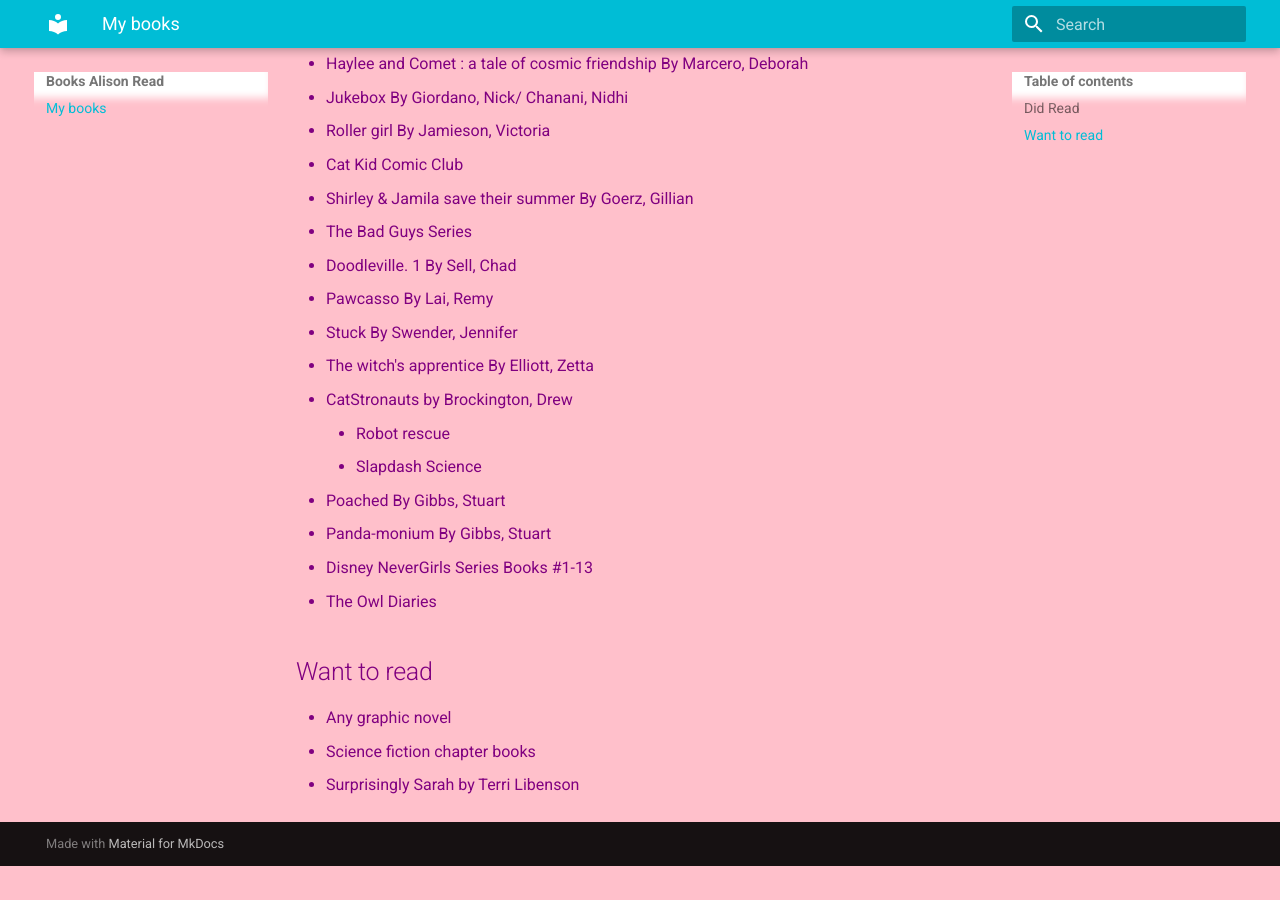
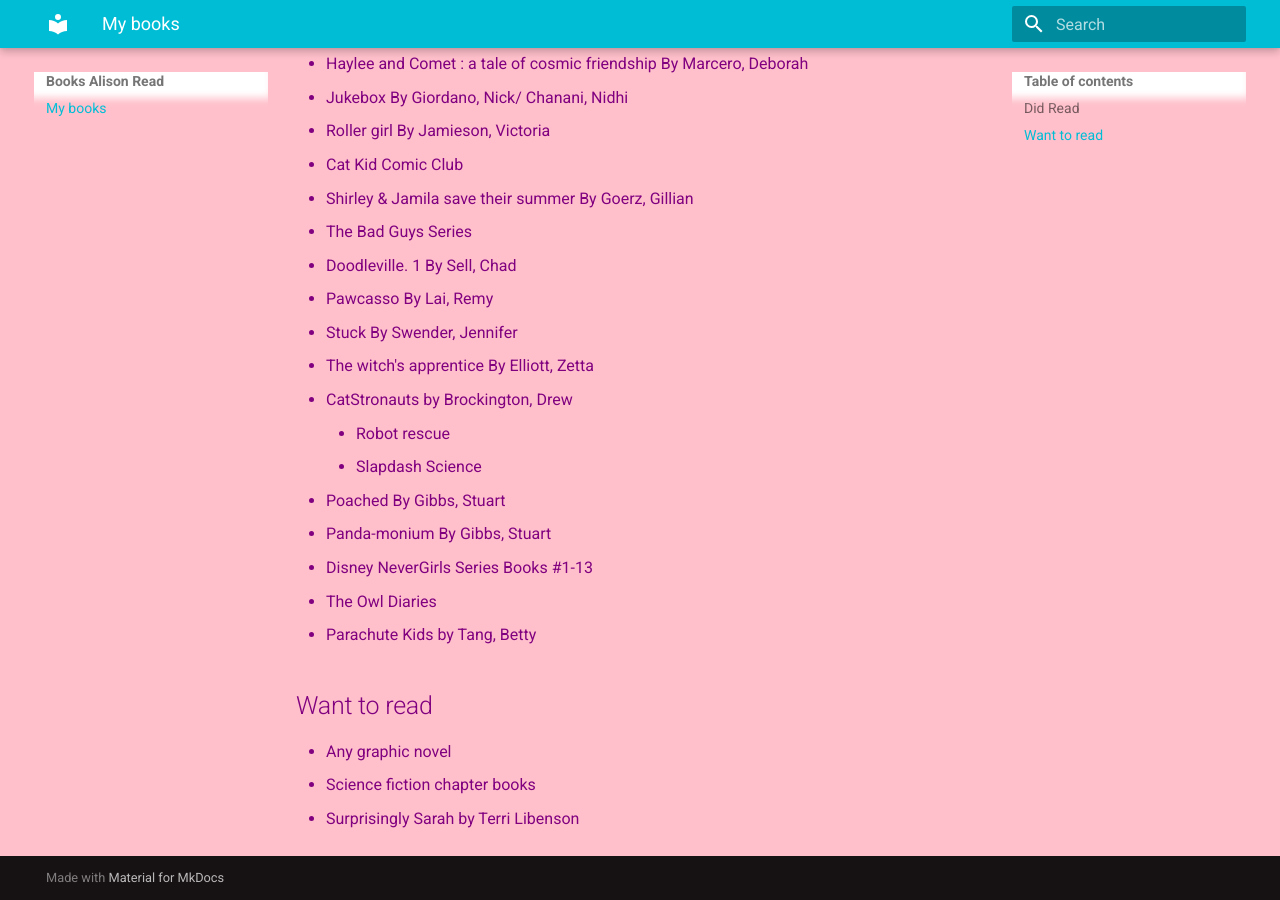
Before and after one commit to irishismyname/books-alison-read, an MkDocs documentation site: the page built from docs/index.md, in a window 1280 px wide and 900 px high, scrolled down 3774 px. Built offline with MkDocs 1.6.1 and Material for MkDocs 9.7.7, drawn with Linux system fonts in a browser that asks for light colours; before the commit the page ends 4640 px from its top, so only the background shows below that.

Commit message:
Add parachute kids

```diff
--- a/docs/index.md
+++ b/docs/index.md
@@ -125,6 +125,7 @@
 - Panda-monium By Gibbs, Stuart
 - Disney NeverGirls Series Books #1-13
 - The Owl Diaries
+- Parachute Kids by Tang, Betty
 
 
 
```
